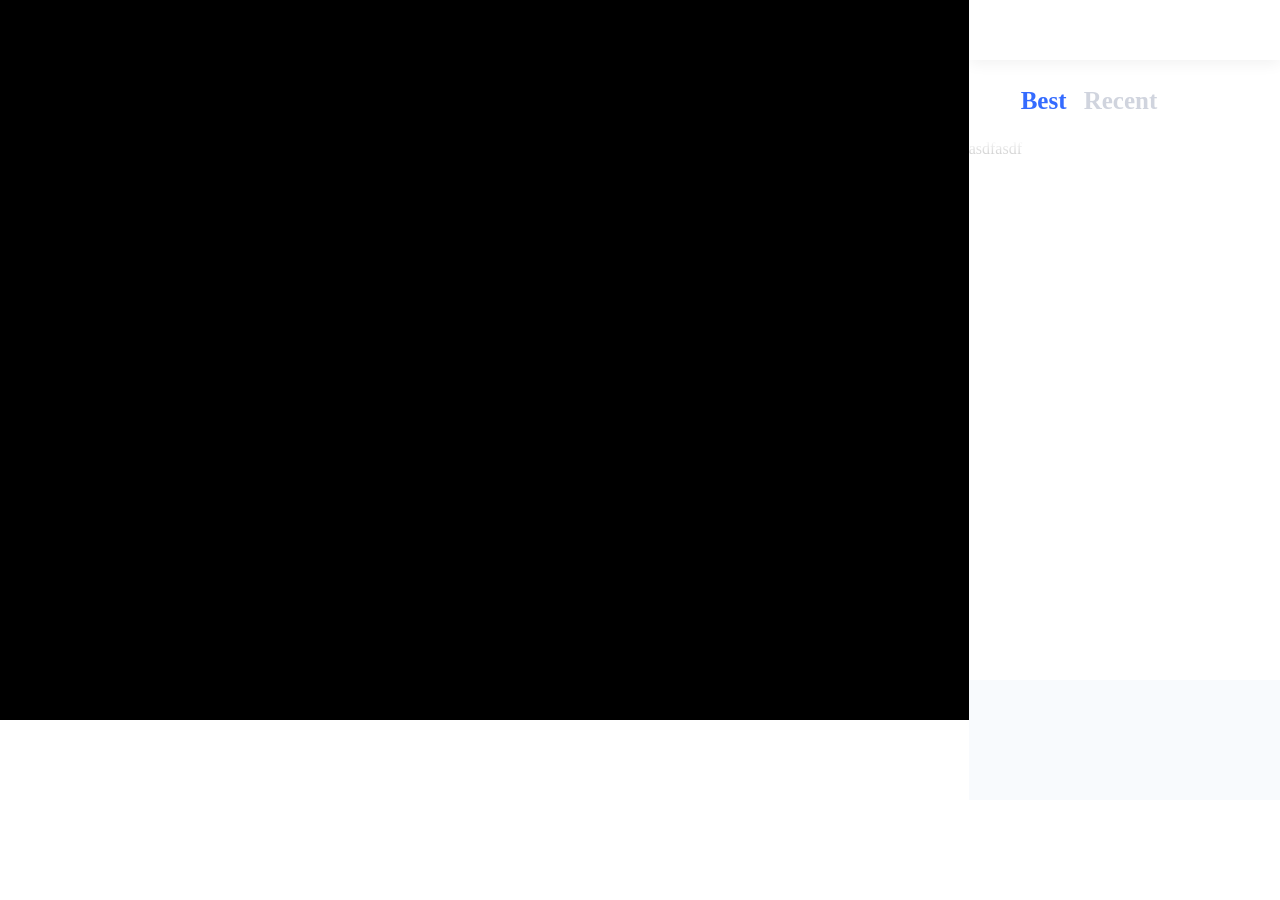
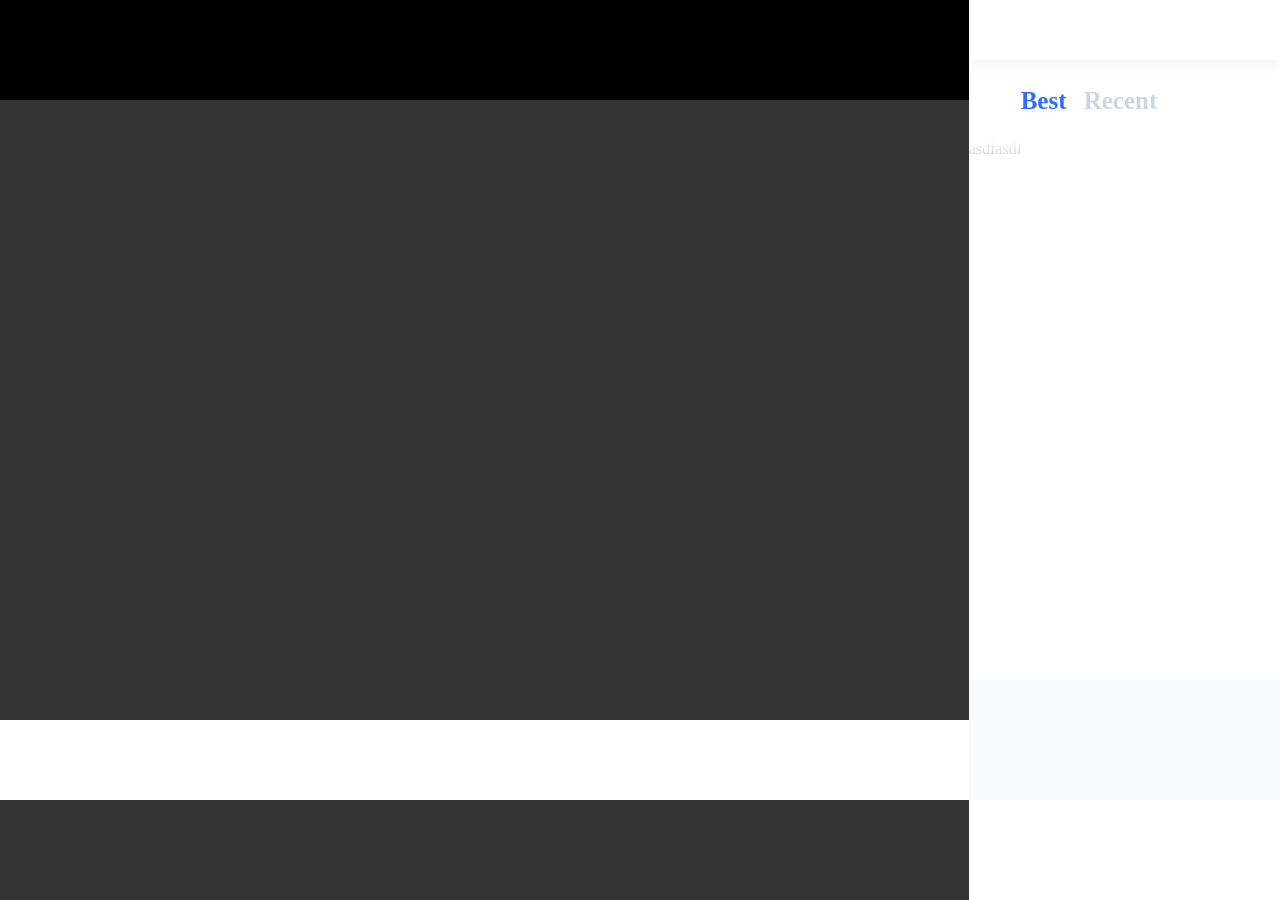
Before and after one commit to real-compacted-developer/connect-class, a React (Create React App) app in the folder front/: page /study/1 in a window 1280 px wide. Before the commit the page ends 800 px from the top, so only its background shows below. Built offline with nearby package versions, Linux system fonts and the light colour scheme.

Commit message:
feat: 강의 화면 레이아웃 추가
강의화면의 경우
- 헤더
- 콘텐츠
- 버튼

으로 나뉘어있음

```diff
--- /dev/null
+++ b/front/src/components/StudyRoom/Slide/Content.tsx
@@ -0,0 +1,34 @@
+import React, { Component } from "react";
+import styled from "styled-components";
+
+const Wrapper = styled.div`
+  width: 100%;
+  height: 800px;
+
+  display: flex;
+  justify-content: space-between;
+
+  background-color: #333;
+
+  position: absolute;
+  top: 100px;
+  left: 0;
+`;
+
+type Props = {};
+
+type States = {};
+
+export default class StudyButton extends Component<Props, States> {
+  constructor(props: Props) {
+    super(props);
+  }
+
+  componentWillMount() {}
+
+  componentDidMount() {}
+
+  render() {
+    return <Wrapper></Wrapper>;
+  }
+}
--- a/front/src/components/StudyRoom/SlideView.tsx
+++ b/front/src/components/StudyRoom/SlideView.tsx
@@ -3,6 +3,7 @@ import styled from "styled-components";
 
 import Header from "./Slide/Header";
 import Menu from "./Slide/Menu";
+import Content from "./Slide/Content";
 
 const Wrapper = styled.div`
   width: 1453px;
@@ -30,6 +31,7 @@ export default class SlideView extends Component<Props, States> {
     return (
       <Wrapper>
         <Header></Header>
+        <Content></Content>
         <Menu></Menu>
       </Wrapper>
     );
```
Also changed, not shown: front/src/components/StudyRoom/Slide/LeftButtons.tsx (added, +38 -0 lines), front/src/components/StudyRoom/Slide/RighitButtons.tsx (added, +38 -0 lines).
